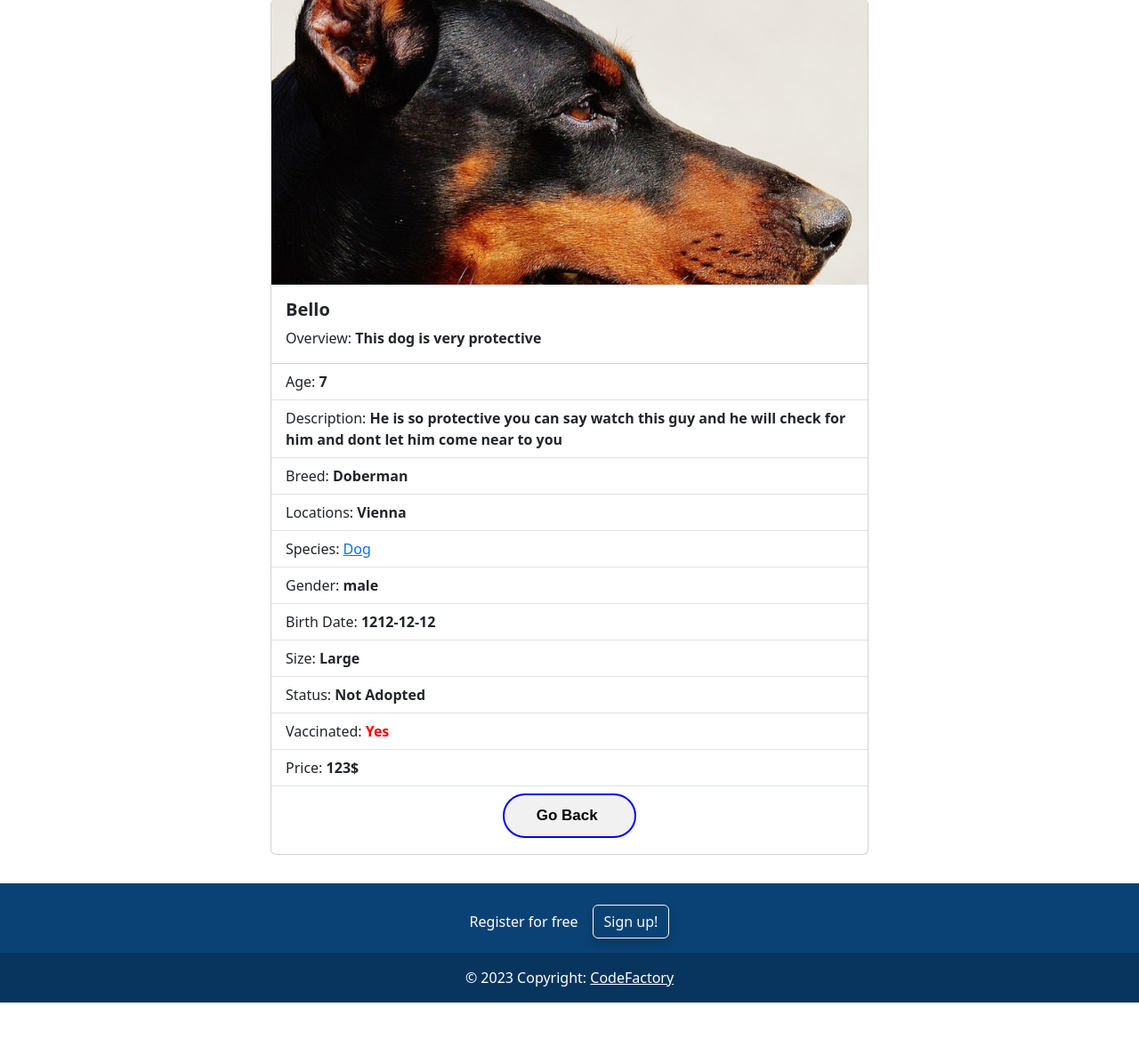
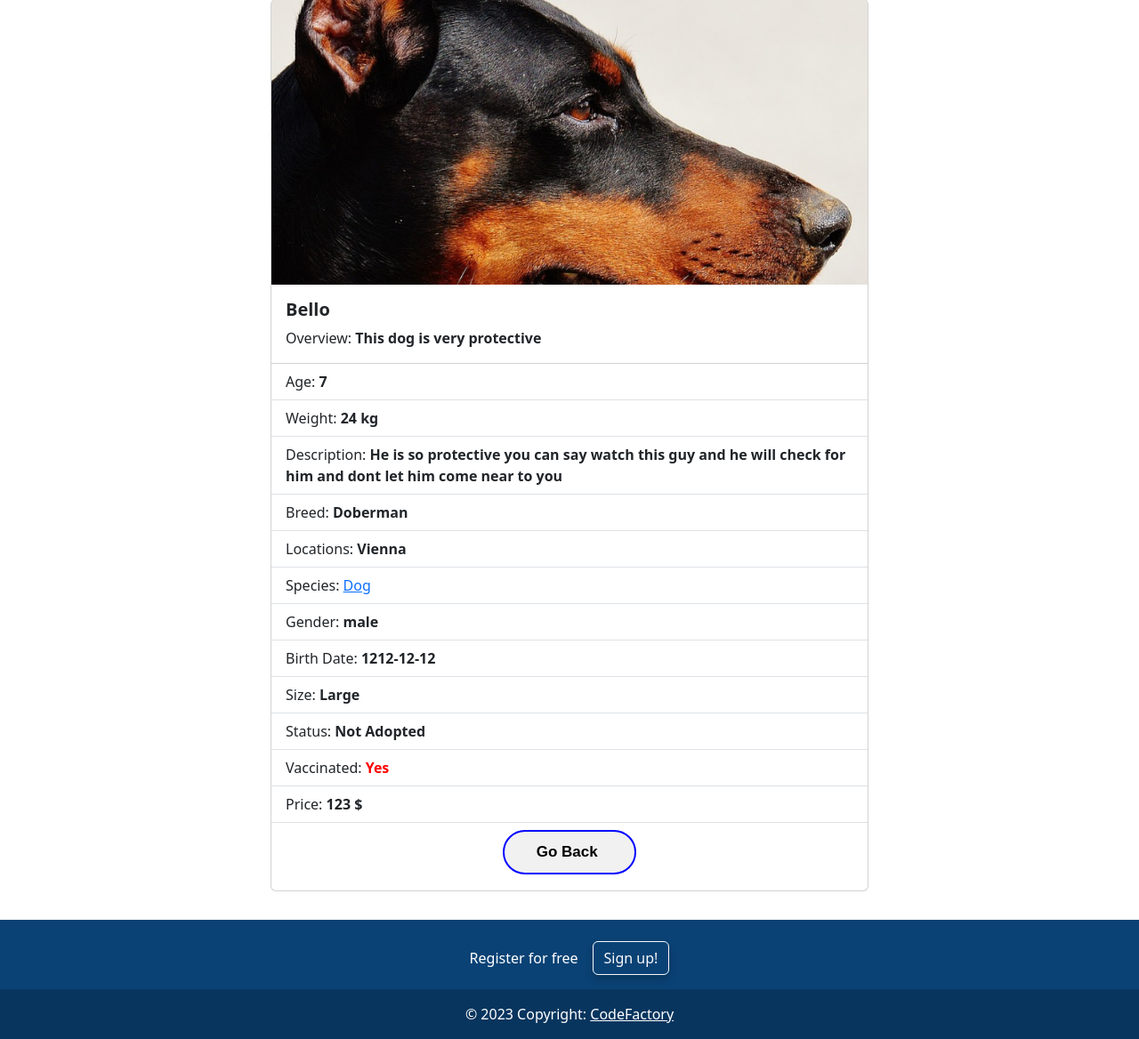
Before and after one commit to hesham0ahmed/CR5_CRUD_Login_Dashboard, a PHP site: page /pet/details_user.php?id=114 in a window 1280 px wide. Shown: the part 65-1233 px from the top of the page at 89% size. Before the commit the page ends 1192 px from the top, so only its background shows below. Run offline with PHP 8.4, Linux system fonts and the light colour scheme; a user stored in the database is signed in; data comes from the database, SQL or seed files in the repository.

Commit message:
kg_added

```diff
--- a/pet/details.php
+++ b/pet/details.php
@@ -92,7 +92,7 @@
     </div>
     <ul class='list-group list-group-flush'>
       <li class='list-group-item'>Age: <b>{$row["age"]}</b></li>
-      <li class='list-group-item'>Weight: <b>{$row["weights"]}</b></li>
+      <li class='list-group-item'>Weight: <b>{$row["weights"]} kg</b></li>
       <li class='list-group-item'>Description: <b>{$row["big_description"]}</b></li>
       <li class='list-group-item'>Breed: <b>{$row["breed"]}</b></li>
       <li class='list-group-item'>Location: <b>{$row["locations"]}</b> </li>
@@ -104,7 +104,7 @@
       <li class='list-group-item'>Size: <b>{$row["sizes"]}</b></li>
       <li class='list-group-item'>Status: <b>{$statusLabel}</b></li>
       <li class='list-group-item'>Vaccinated: <b>{$vacc}</b></li>
-      <li class='list-group-item'>Price: <b>{$price}$</b></li>
+      <li class='list-group-item'>Price: <b>{$price} $</b></li>
 <div class='but'>
       <a href='delete.php?id={$row["id"]}' class='button3 my-2' style='border: solid red 2px;' >Delete</a>
       <a href='update.php?id={$row["id"]}' class='button3 my-2 mx-2' style='border: solid orange 2px;'>Update</a>
--- a/pet/details_user.php
+++ b/pet/details_user.php
@@ -86,6 +86,7 @@
     </div>
     <ul class='list-group list-group-flush'>
       <li class='list-group-item'>Age: <b>{$row["age"]}</b></li>
+      <li class='list-group-item'>Weight: <b>{$row["weights"]} kg</b></li>
       <li class='list-group-item'>Description: <b>{$row["big_description"]}</b></li>
       <li class='list-group-item'>Breed: <b>{$row["breed"]}</b></li>
       <li class='list-group-item'>Locations: <b>{$row["locations"]}</b> </li>
@@ -97,7 +98,7 @@
       <li class='list-group-item'>Size: <b>{$row["sizes"]}</b></li>
       <li class='list-group-item'>Status: <b>{$statusLabel}</b></li>
       <li class='list-group-item'>Vaccinated: <b>{$vacc}</b></li>
-      <li class='list-group-item'>Price: <b>{$price}$</b></li>
+      <li class='list-group-item'>Price: <b>{$price} $</b></li>
 <div class='but'>
 
       <a href='index.php' class='button3 my-2' style='border: solid blue 2px;'>Go Back</a><div>
```
